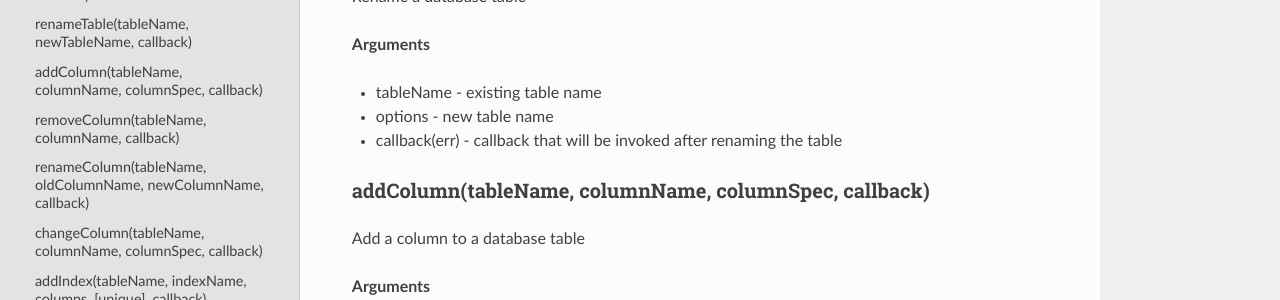
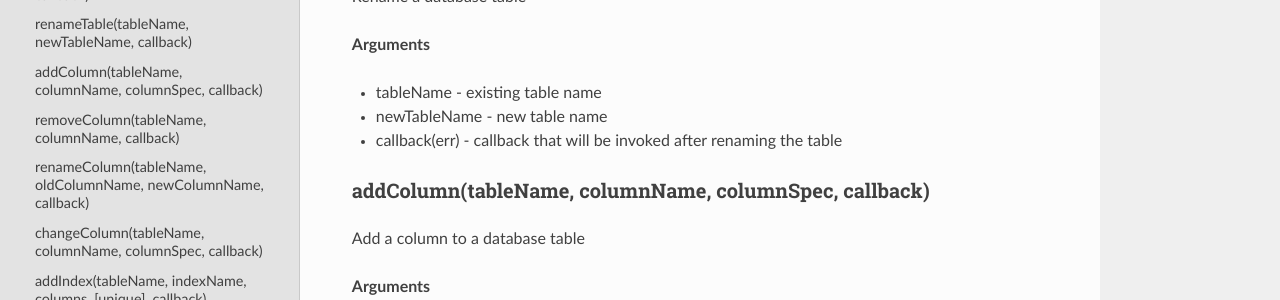
Before and after one commit to db-migrate/english-docs, an MkDocs documentation site: the page built from docs/API/SQL.md, in a window 1280 px wide and 900 px high, scrolled down 2525 px. Shown: the part 151-451 px from the top of the window. Built offline with MkDocs 1.6.1, drawn with Linux system fonts in a browser that asks for light colours; nearby versions of some CDN libraries.

Commit message:
Fix typo in SQL.md

```diff
--- a/docs/API/SQL.md
+++ b/docs/API/SQL.md
@@ -143,7 +143,7 @@ Rename a database table
 __Arguments__
 
 * tableName - existing table name
-* options - new table name
+* newTableName - new table name
 * callback(err) - callback that will be invoked after renaming the table
 
 ### addColumn(tableName, columnName, columnSpec, callback)
```
